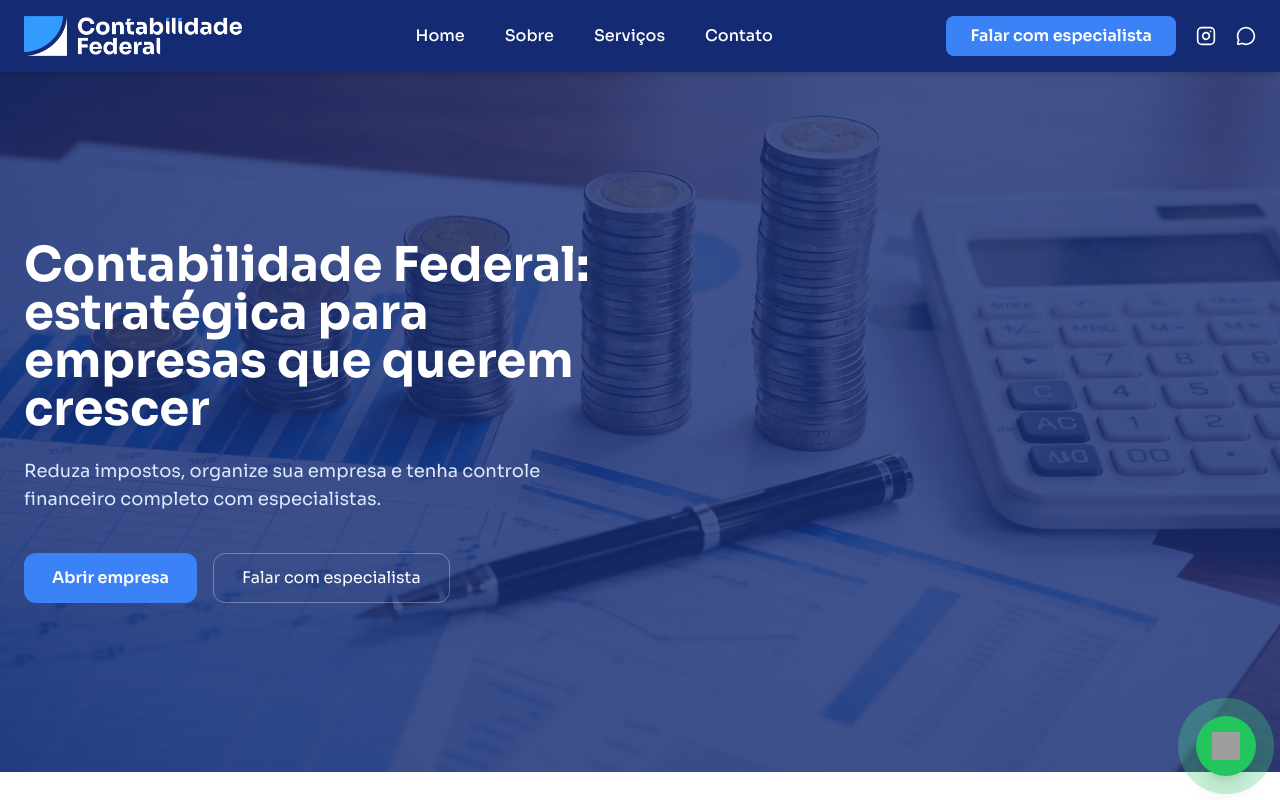
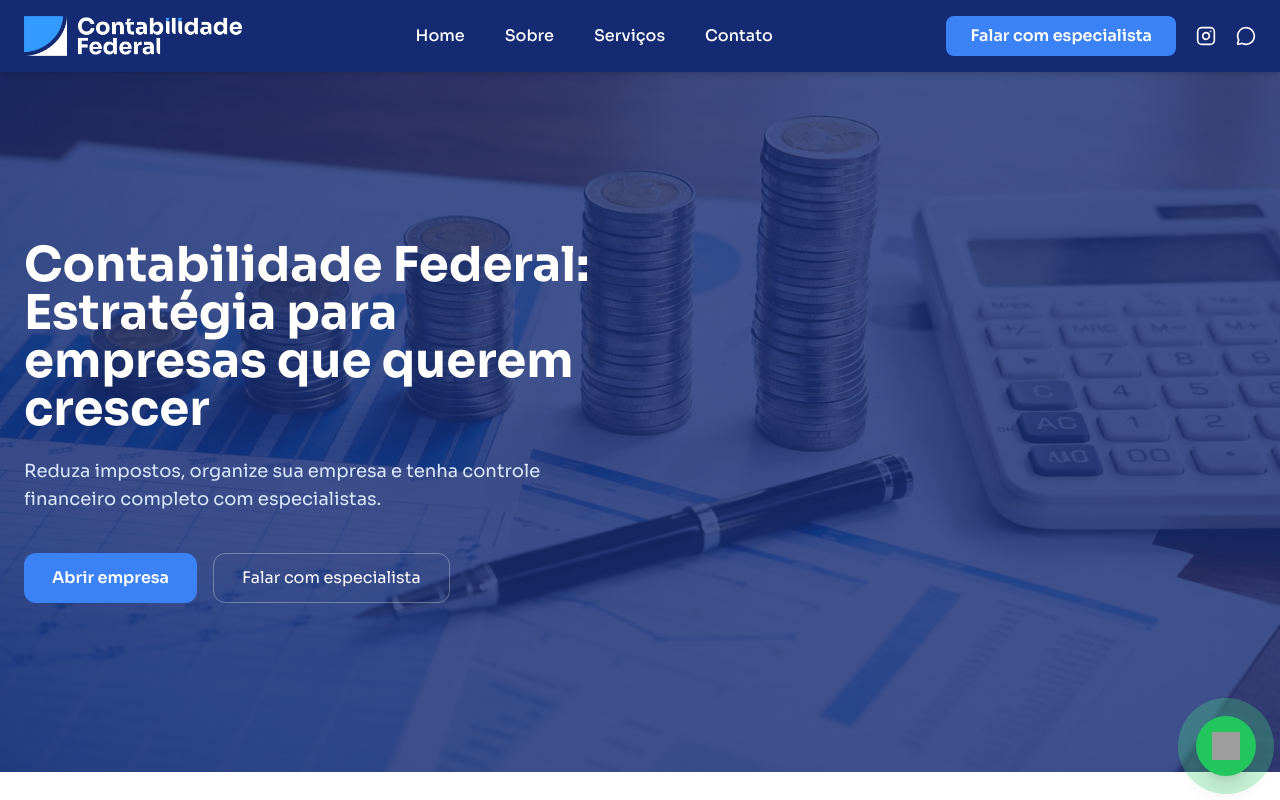
Before and after one commit to federizzigabriel/contabilidadefederal-landing, a React (Vite) app: page / in a window 1280 px wide. Shown: the top 800 px of the page. Built offline with nearby package versions, Linux system fonts and the light colour scheme; grey boxes are pictures that could not be loaded.

Commit message:
Fix: Hero com erro na palavra estratégia

```diff
--- a/src/components/Hero.tsx
+++ b/src/components/Hero.tsx
@@ -17,7 +17,7 @@ export default function Hero() {
         <div className="max-w-xl">
 
           <h1 className="text-5xl lg:text-5xl font-bold leading-tight mb-6">
-            Contabilidade Federal: estratégica para empresas que querem crescer
+            Contabilidade Federal: Estratégia para empresas que querem crescer
           </h1>
 
           <p className="text-lg text-blue-100 mb-10">
```
